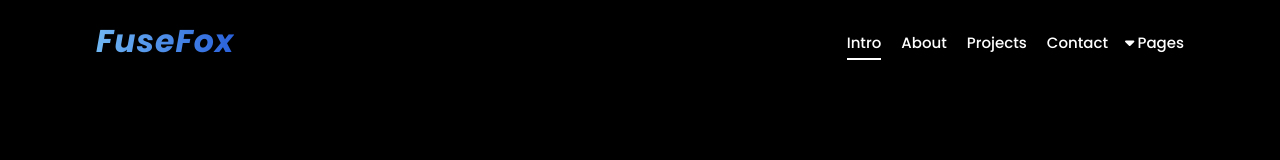
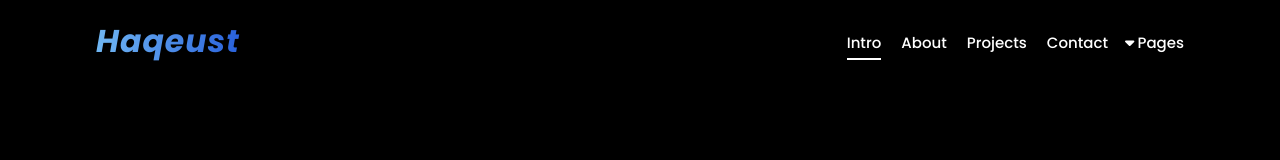
Before and after one commit to iRust7/portfolio-haq, a Next.js app: page / in a window 1280 px wide. Shown: the top 160 px of the page. Built offline with nearby package versions, Linux system fonts and the light colour scheme.

Commit message:
Update navigation.js

```diff
--- a/components/navigation.js
+++ b/components/navigation.js
@@ -161,7 +161,7 @@ export default function Navigation() {
   return (
     <header id="header" className="fixed-top">
       <div className="hoc clear">
-        <h1 className="logo"><a href="/">FuseFox</a></h1>
+        <h1 className="logo"><a href="/">Haqeust</a></h1>
         <nav id="mainnav">
           <div className="ham">
             <span className="bar1"></span>
```
